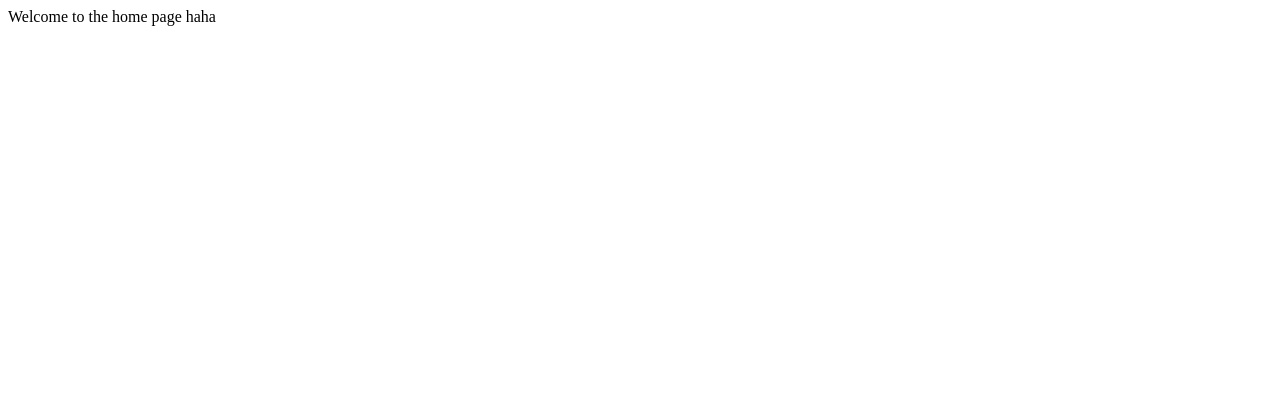
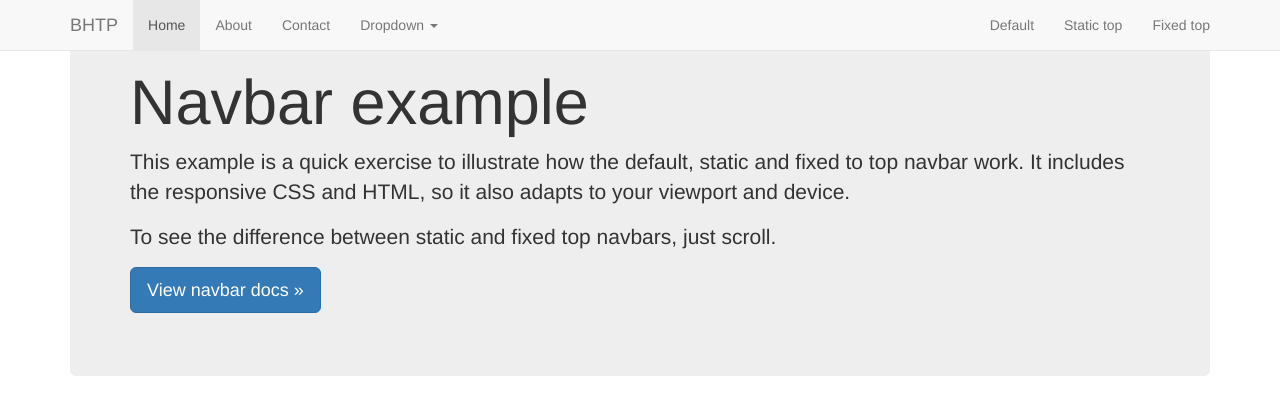
Before and after one commit to AjmerSingh7537/YHack, a website: page BHTP/public/views/home.html in a window 1280 px wide. Drawn offline with nearby package versions, Linux system fonts and the light colour scheme.

Commit message:
Added a navbar template

```diff
--- a/BHTP/public/views/home.html
+++ b/BHTP/public/views/home.html
@@ -1,10 +1,86 @@
+
 <!DOCTYPE html>
-<html>
+<html lang="en">
   <head>
     <meta charset="utf-8">
-    <title>Home</title>
+    <meta http-equiv="X-UA-Compatible" content="IE=edge">
+    <meta name="viewport" content="width=device-width, initial-scale=1">
+    <!-- The above 3 meta tags *must* come first in the head; any other head content must come *after* these tags -->
+    <meta name="description" content="">
+    <meta name="author" content="">
+    <link rel="icon" href="../../favicon.ico">
+
+    <title>Fixed Top Navbar Example for Bootstrap</title>
+
+    <!-- Bootstrap core CSS -->
+    <link href="https://maxcdn.bootstrapcdn.com/bootstrap/3.3.7/css/bootstrap.min.css" rel="stylesheet">
+
+    <!-- HTML5 shim and Respond.js for IE8 support of HTML5 elements and media queries -->
+    <!--[if lt IE 9]>
+      <script src="https://oss.maxcdn.com/html5shiv/3.7.3/html5shiv.min.js"></script>
+      <script src="https://oss.maxcdn.com/respond/1.4.2/respond.min.js"></script>
+    <![endif]-->
   </head>
+
   <body>
-    Welcome to the home page haha
+
+    <!-- Fixed navbar -->
+    <nav class="navbar navbar-default navbar-fixed-top">
+      <div class="container">
+        <div class="navbar-header">
+          <button type="button" class="navbar-toggle collapsed" data-toggle="collapse" data-target="#navbar" aria-expanded="false" aria-controls="navbar">
+            <span class="sr-only">Toggle navigation</span>
+            <span class="icon-bar"></span>
+            <span class="icon-bar"></span>
+            <span class="icon-bar"></span>
+          </button>
+          <a class="navbar-brand" href="#">BHTP</a>
+        </div>
+        <div id="navbar" class="navbar-collapse collapse">
+          <ul class="nav navbar-nav">
+            <li class="active"><a href="#">Home</a></li>
+            <li><a href="#about">About</a></li>
+            <li><a href="#contact">Contact</a></li>
+            <li class="dropdown">
+              <a href="#" class="dropdown-toggle" data-toggle="dropdown" role="button" aria-haspopup="true" aria-expanded="false">Dropdown <span class="caret"></span></a>
+              <ul class="dropdown-menu">
+                <li><a href="#">Action</a></li>
+                <li><a href="#">Another action</a></li>
+                <li><a href="#">Something else here</a></li>
+                <li role="separator" class="divider"></li>
+                <li class="dropdown-header">Nav header</li>
+                <li><a href="#">Separated link</a></li>
+                <li><a href="#">One more separated link</a></li>
+              </ul>
+            </li>
+          </ul>
+          <ul class="nav navbar-nav navbar-right">
+            <li><a href="#">Default</a></li>
+            <li><a href="#">Static top</a></li>
+            <li><a href="#">Fixed top <span class="sr-only">(current)</span></a></li>
+          </ul>
+        </div><!--/.nav-collapse -->
+      </div>
+    </nav>
+
+    <div class="container">
+
+      <!-- Main component for a primary marketing message or call to action -->
+      <div class="jumbotron">
+        <h1>Navbar example</h1>
+        <p>This example is a quick exercise to illustrate how the default, static and fixed to top navbar work. It includes the responsive CSS and HTML, so it also adapts to your viewport and device.</p>
+        <p>To see the difference between static and fixed top navbars, just scroll.</p>
+        <p>
+          <a class="btn btn-lg btn-primary" href="../../components/#navbar" role="button">View navbar docs &raquo;</a>
+        </p>
+      </div>
+
+    </div> <!-- /container -->
+
+    <!-- Bootstrap core JavaScript
+    ================================================== -->
+    <!-- Placed at the end of the document so the pages load faster -->
+    <script src="https://ajax.googleapis.com/ajax/libs/jquery/1.12.4/jquery.min.js"></script>
+    <script src="https://maxcdn.bootstrapcdn.com/bootstrap/3.3.7/js/bootstrap.min.js"></script>
   </body>
 </html>
```
